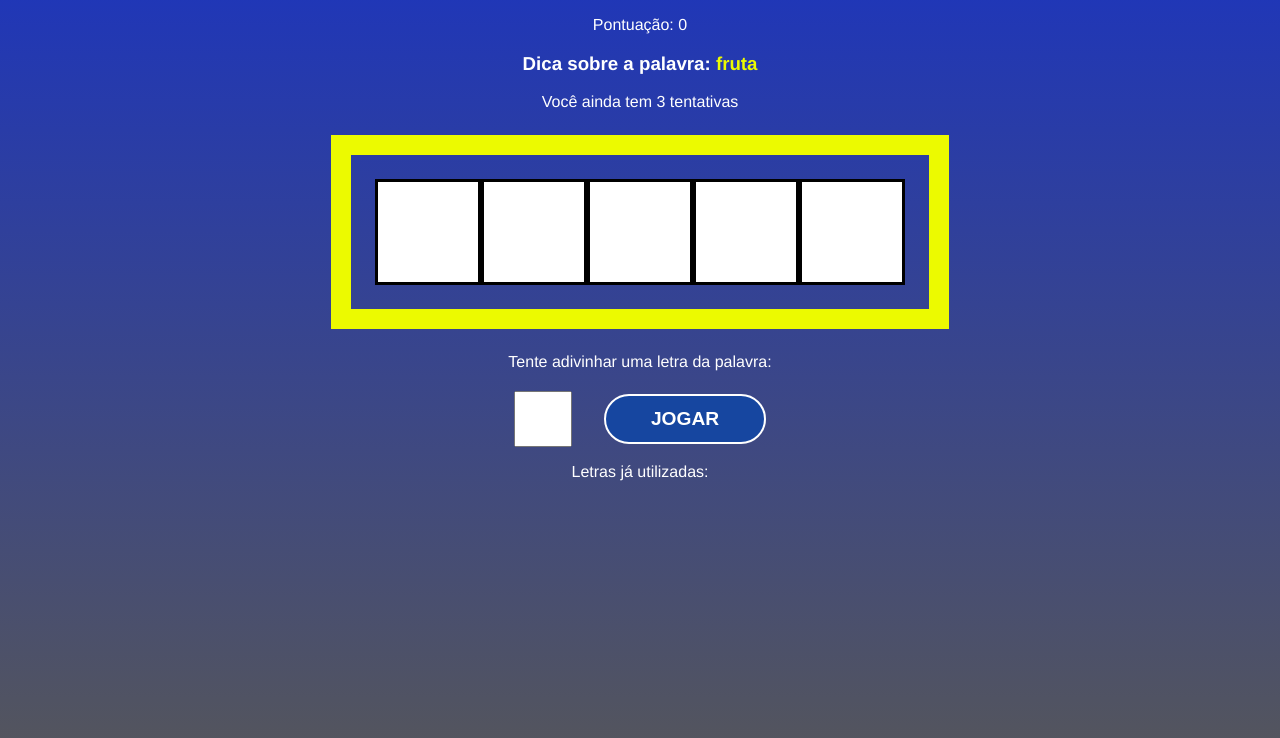
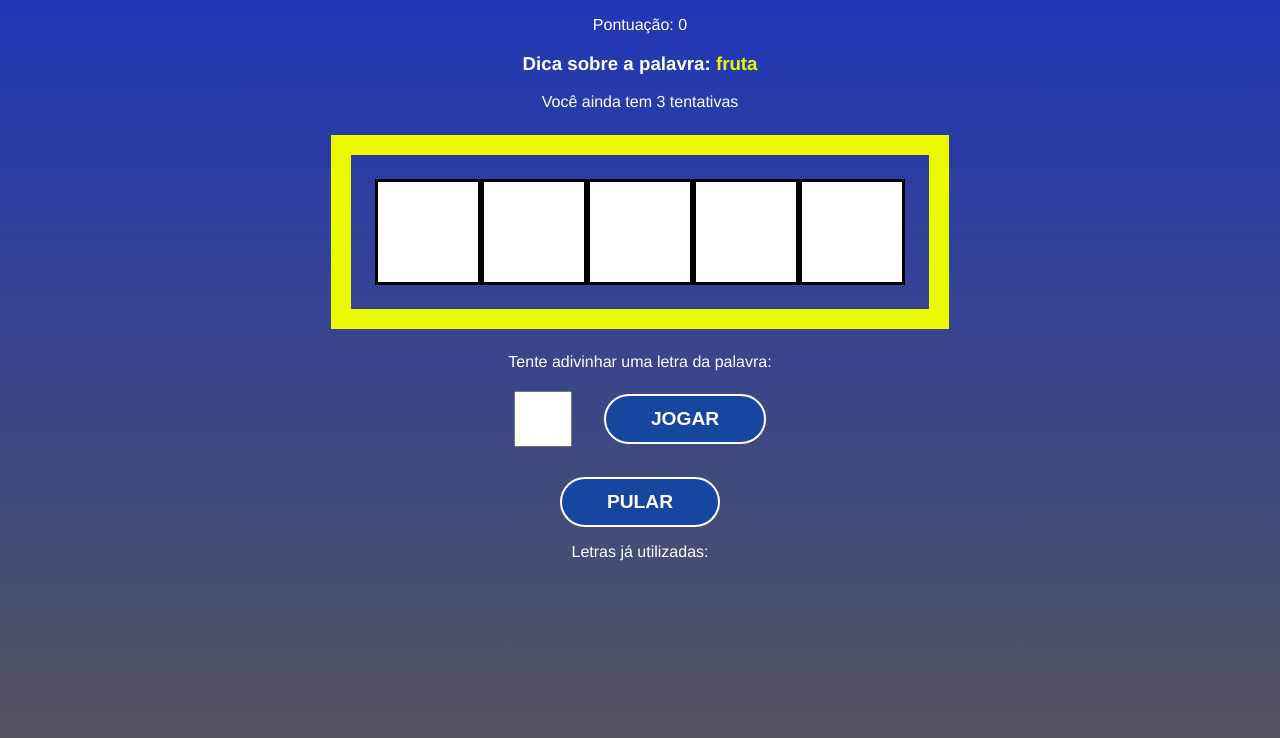
Before and after one commit to svvictorelias/study-react, a React (Create React App) app in the folder secretword/: page / in a window 1280 px wide. Both pictures are taken after a click on the button "COMEÇAR O JOGO". Shown: the top 738 px of the page. Built offline with nearby package versions, Linux system fonts and the light colour scheme.

Commit message:
adicionado botão e layout de pular questão

```diff
--- a/secretword/src/App.js
+++ b/secretword/src/App.js
@@ -26,14 +26,14 @@ function App() {
     const [score, setScore] = useState(0);
 
     const pickWordAndCategory = useCallback(() => {
-        //pick a random category
+
         const categories = Object.keys(words);
         const category =
             categories[
                 Math.floor(Math.random() * Object.keys(categories).length)
             ];
 
-        //pick a random category
+
         const word =
             words[category][Math.floor(Math.random() * words[category].length)];
 
@@ -101,6 +101,9 @@ function App() {
         setGameStage(stages[0].name);
 
     };
+    const pularQuestao = ()=>{
+
+    }
 
     return (
         <div className="App">
@@ -115,6 +118,7 @@ function App() {
                     wrongLetters={wrongLetters}
                     guesses={guesses}
                     score={score}
+                    pularQuestao={pularQuestao}
                 />
             )}
             {gameStage === "end" && <GameOver retry={retry} score={score} word={pickedWord} />}
--- a/secretword/src/components/Game.css
+++ b/secretword/src/components/Game.css
@@ -37,3 +37,6 @@
     text-align: center;
     margin-right: 1em;
 }
+#pularQuestao{
+    margin-top: 30px;
+}
--- a/secretword/src/components/Game.js
+++ b/secretword/src/components/Game.js
@@ -10,6 +10,7 @@ const Game = ({
     wrongLetters,
     guesses,
     score,
+    pularQuestao,
 }) => {
     const [letter, setLetter] = useState('')
     const letterInputRef = useRef(null)
@@ -45,6 +46,7 @@ const Game = ({
                     <input type="text" name="letter" maxLength="1" required onChange={e=>setLetter(e.target.value)} value={letter} ref={letterInputRef}/>
                     <button>Jogar</button>
                 </form>
+                <button id="pularQuestao" onClick={pularQuestao}>Pular</button>
             </div>
             <div className="wrongLettersContainer">
                 <p>Letras já utilizadas:</p>
```
